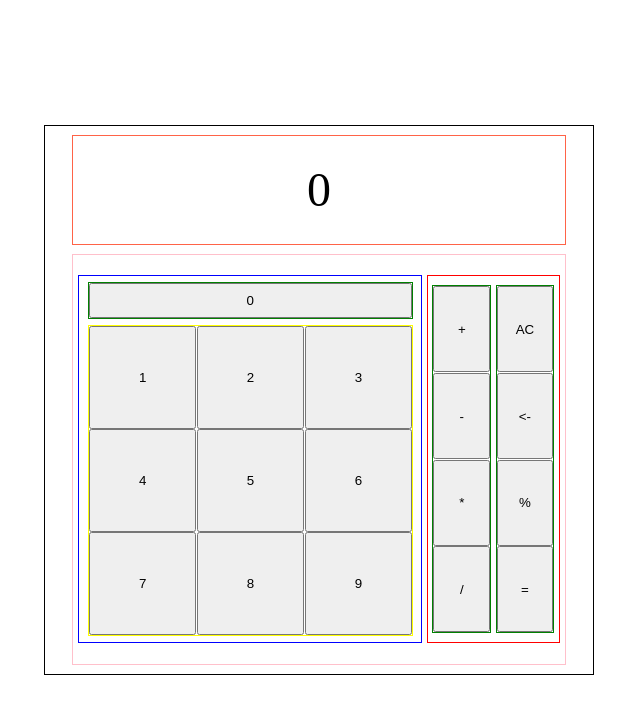
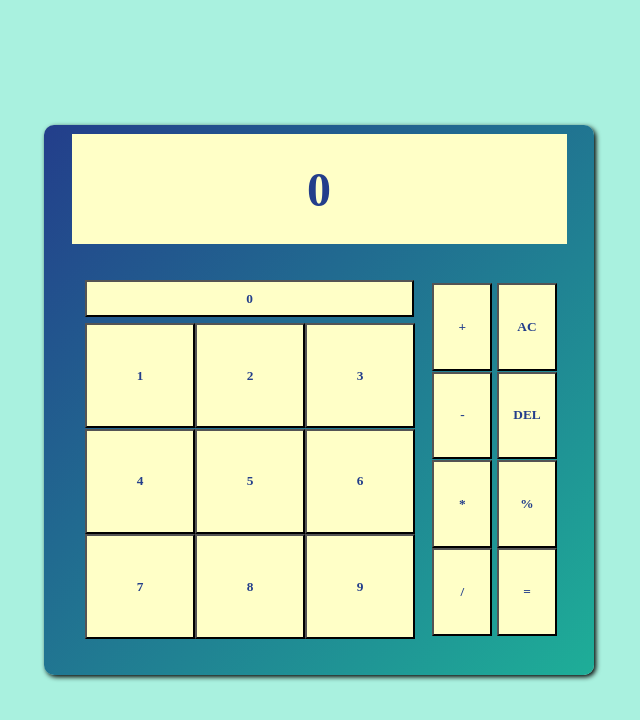
Before and after one commit to Akashnani-star/calc, a plain HTML site: page index.html in a window 1280 px wide. Shown: the whole page, without its empty margins (321-961 px from the left). Drawn offline with Linux system fonts and the light colour scheme.

Commit message:
colors added

```diff
--- a/app.js
+++ b/app.js
@@ -136,3 +136,6 @@ addEventListener("resize",event=>document.getElementById("width").innerText = in
 
 
 document.getElementById("width").innerText = innerWidth;
+
+document.getElementById("AC").removeEventListener("keyup",(event)=>{})
+document.getElementById("AC").removeEventListener("keydown",(event)=>{})
--- a/index.html
+++ b/index.html
@@ -36,7 +36,7 @@
                 </div>
                 <div class="memsci">
                   <button id="AC">AC</button>
-                  <button id="back">&lt;-</button>
+                  <button id="back">DEL</button>
                   <button id="mod">%</button>
                   <button id="equals">=</button>
                 </div>
--- a/style.css
+++ b/style.css
@@ -2,6 +2,7 @@
   margin: 0;
   padding: 0;
   box-sizing: border-box;
+  font-family: 'Times New Roman', Times, serif;
 }
 html,
 body {
@@ -9,12 +10,16 @@ body {
   display: flex;
   align-items: center;
   justify-content: center;
+  background-color: #A9F1DF;
 }
 
 .calc {
   height: 34.375rem;
   width: 34.375rem;
-  border: 1px solid black;
+  background-color: transparent;
+  box-shadow: 2px 2px 5px black;
+  border-radius: 10px;
+  background: linear-gradient(135deg,#233E8B,#1EAE98);
   display: flex;
   flex-direction: column;
   justify-content: space-evenly;
@@ -22,9 +27,10 @@ body {
 }
 
 .calc .display {
+  overflow-x: scroll;
   height: 20%;
   width: 90%;
-  border: 1px solid tomato;
+  background-color: #FFFFC7;
   display: flex;
   justify-content: space-evenly;
   align-items: center;
@@ -32,12 +38,13 @@ body {
 
 .calc .display span{
   font-size: 3rem;
+  color: #233E8B;
+  font-weight: bolder;
 }
 
 .calc .buttons {
   height: 75%;
   width: 90%;
-  border: 1px solid pink;
   display: flex;
   justify-content: space-evenly;
   align-items: center;
@@ -46,7 +53,6 @@ body {
 .calc .buttons .numbers {
   height: 90%;
   width: 70%;
-  border: 1px solid blue;
   display: flex;
   flex-direction: column;
   justify-content: space-evenly;
@@ -56,7 +62,6 @@ body {
 .calc .buttons .numbers .zero{
     width: 95%;
     height: 10%;
-    border: 1px solid green;
     display: flex;
     align-items: center;
     justify-content: center;
@@ -65,21 +70,28 @@ body {
 .calc .buttons .numbers .zero button{
     height: 100%;
     width: 100%;
+    background-color: #FFFFC7;
+    color: #233E8B;
+    font-weight: bolder;
 }
 
 .calc .buttons .numbers .remainingNumbers{
     width: 95%;
     height: 85%;
-    border: 1px solid yellow;
     display: grid;
     grid-template-columns: 33.33% 33.33% 33.33%;
     grid-gap: 0.1%;
 }
 
+.calc .buttons .numbers .remainingNumbers button{
+  background-color: #FFFFC7;
+  color: #233E8B;
+  font-weight: bolder;
+}
+
 .calc .buttons .operators {
   height: 90%;
   width: 27%;
-  border: 1px solid red;
   display: flex;
   justify-content: space-evenly;
   align-items: center;
@@ -88,9 +100,15 @@ body {
 .calc .buttons .operators .arthoperators,.calc .buttons .operators .memsci{
     height: 95%;
     width: 45%;
-    border: 1px solid green;
     display: grid;
     grid-gap: 0.2%;
+}
+
+
+.calc .buttons .operators .arthoperators button,.calc .buttons .operators .memsci button{
+  background-color: #FFFFC7;
+  color: #233E8B;
+  font-weight: bolder;
 }
 
 
```
Also changed, not shown: images/math.jpeg (added).
